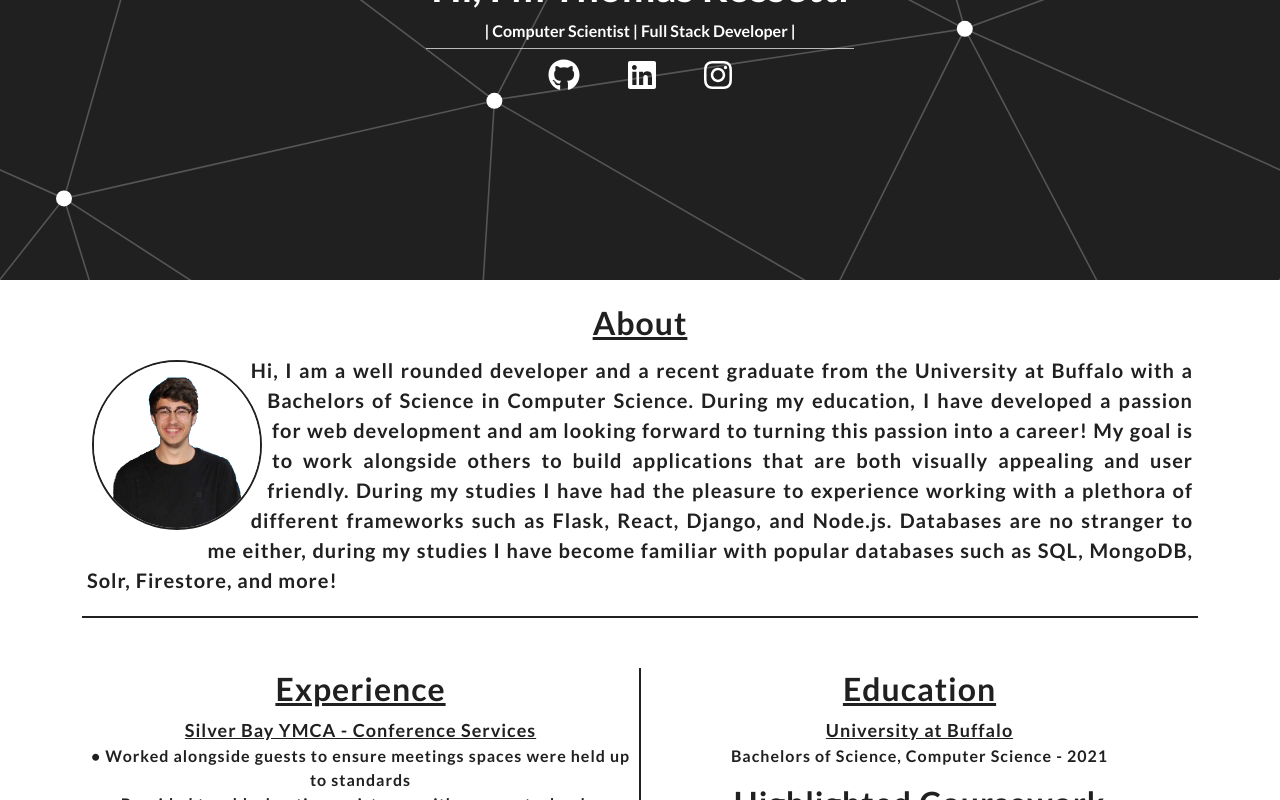
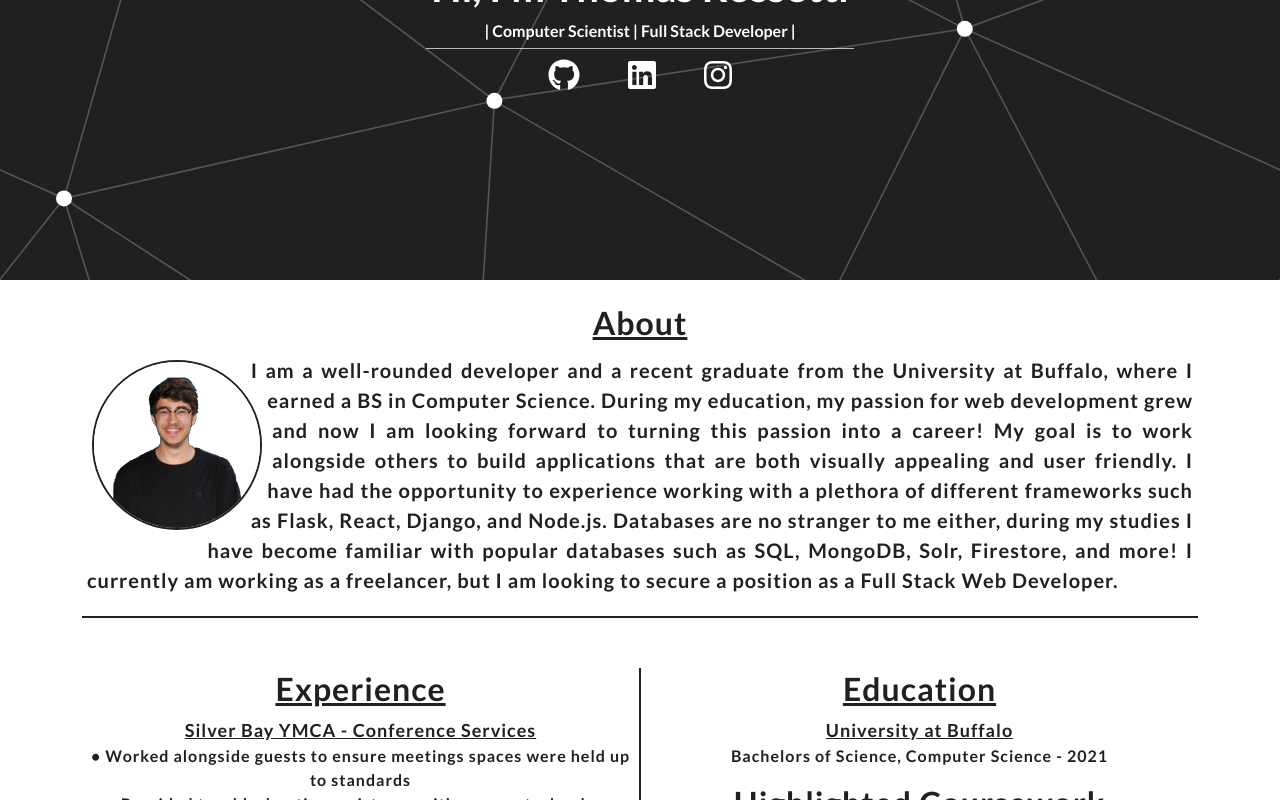
Before and after one commit to tjrosset/tjr-web, a React (Create React App) app: page / in a window 1280 px wide. Shown: the part 520-1320 px from the top of the page. Built offline with nearby package versions, Linux system fonts and the light colour scheme.

Commit message:
updated about text
changed about text to make it more readable and professional

```diff
--- a/src/Components/about.js
+++ b/src/Components/about.js
@@ -24,11 +24,12 @@ function Filler(){
                 <div className='profile-container'>
                     <img className='profilepic' alt='profile pic' src={tjr}></img>
                     <p style={{fontSize:'20px', textAlign:'justify', padding:'5px'}}>
-                        Hi, I am a well rounded developer and a recent graduate from the University at Buffalo with a Bachelors of Science in Computer
-                        Science. During my education, I have developed a passion for web development and am looking forward to turning this passion into a career!
+                        I am a well-rounded developer and a recent graduate from the University at Buffalo, where I earned a BS in Computer
+                        Science. During my education, my passion for web development grew and now I am looking forward to turning this passion into a career!
                         My goal is to work alongside others to build applications that are both visually appealing and user friendly.
-                        During my studies I have had the pleasure to experience working with a plethora of different frameworks such as Flask, React, Django, and Node.js.
+                        I have had the opportunity to experience working with a plethora of different frameworks such as Flask, React, Django, and Node.js.
                         Databases are no stranger to me either, during my studies I have become familiar with popular databases such as SQL, MongoDB, Solr, Firestore, and more!
+                        I currently am working as a freelancer, but I am looking to secure a position as a Full Stack Web Developer.
                     </p>
                 </div>
 
--- a/src/Components/skills.js
+++ b/src/Components/skills.js
@@ -185,7 +185,7 @@ function Skills(){
                             </div>
                             <div className='project-content'>
                                 <img alt='hybrid search results' src={tjw} className='project-example'></img>
-                                <p>The purpose of this project was to develop a personal website to express myself and my work.
+                                <p>The purpose of this project was to develop a personal website to express myself and show off my work.
                                     The site displays information such as my previous work experience, my level of education, skills, and some of my favorite pieces of work.
                                     It also makes it easy for users to contact me through email or my other social medias.
                                 </p>
```
